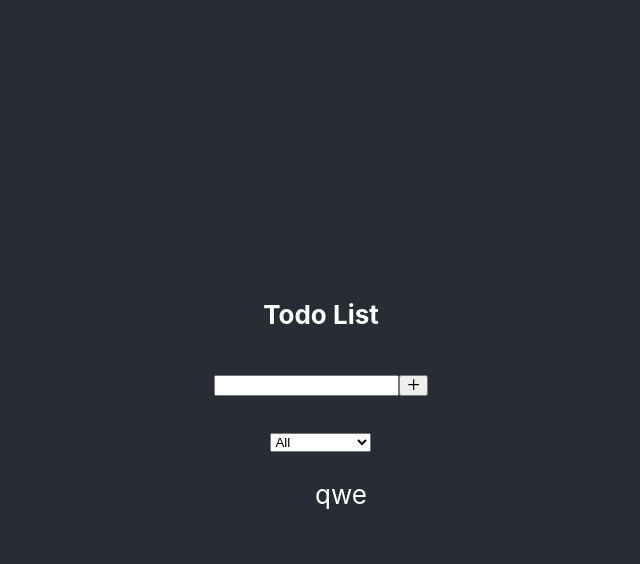
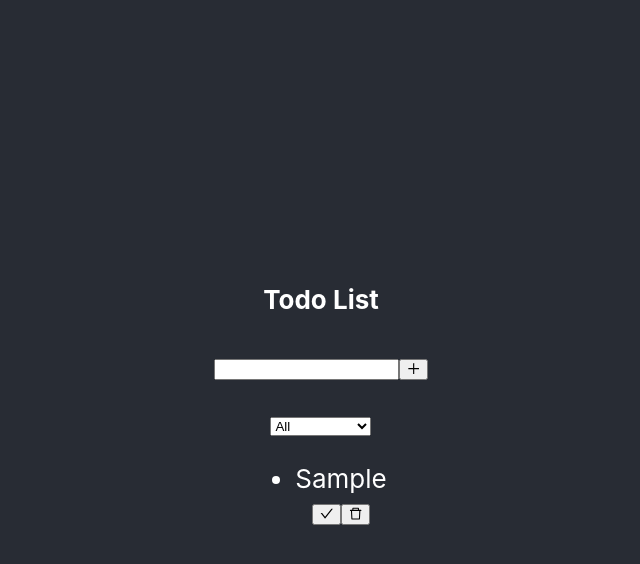
Before and after one commit to Ivanischev/react-todo, a React (Create React App) app: page / in a window 1280 px wide. Both pictures are taken after typing "Sample" into the empty fields and a click on the button 732 px from the left and 385 px from the top of the page. Shown: the top 564 px of the page, without its empty margins (319-959 px from the left). Built offline with nearby package versions, Linux system fonts and the light colour scheme.

Commit message:
functionality for adding tasks has been added

```diff
--- a/src/App.js
+++ b/src/App.js
@@ -12,8 +12,12 @@ function App() {
     <div className="App">
       <div className="app-body">
         <h4>Todo List</h4>
-        <Form setInputText={setInputText} inputText={inputText} todos={todos} setTodos={setTodos} />
-        <TodoList/>
+        <Form
+          setInputText={setInputText}
+          inputText={inputText}
+          todos={todos}
+          setTodos={setTodos} />
+        <TodoList todos={todos}/>
       </div>
     </div>
   );
--- /dev/null
+++ b/src/components/Todo.js
@@ -0,0 +1,14 @@
+import React from "react";
+import {CheckOutlined, DeleteOutlined} from "@ant-design/icons"
+
+const Todo = ({text}) => {
+    return(
+        <div className="todo">
+            <li className="todo-item">{text}</li>
+            <button className="complete-btn"><CheckOutlined /></button>
+            <button className="trash-btn"><DeleteOutlined /></button>
+        </div>
+    )
+}
+
+export default Todo;
--- a/src/components/TodoList.js
+++ b/src/components/TodoList.js
@@ -1,9 +1,14 @@
 import React from 'react'
+import Todo from './Todo'
 
-const TodoList = () => {
+const TodoList = ({todos}) => {
     return (
         <div className='todo-container'>
-            <ul className='todo-list'>qwe</ul>
+            <ul className='todo-list'>
+                {todos.map(todo => (
+                    <Todo text={todo.text} key={todo.id} />
+                ))}
+            </ul>
         </div>
     )
 }
```
